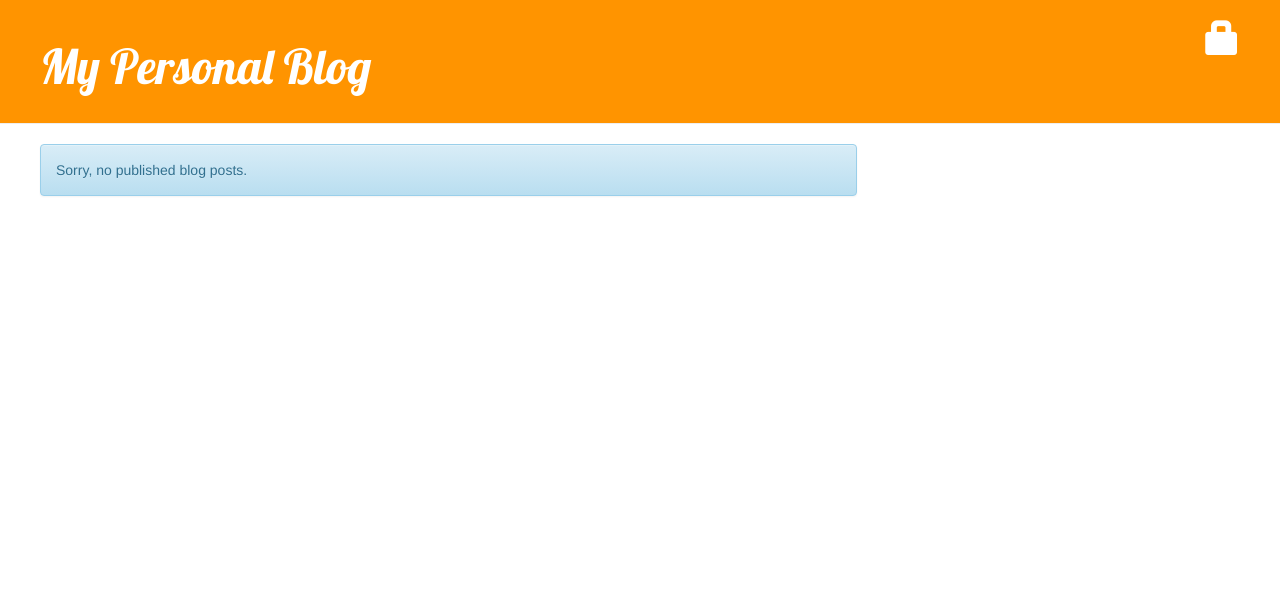
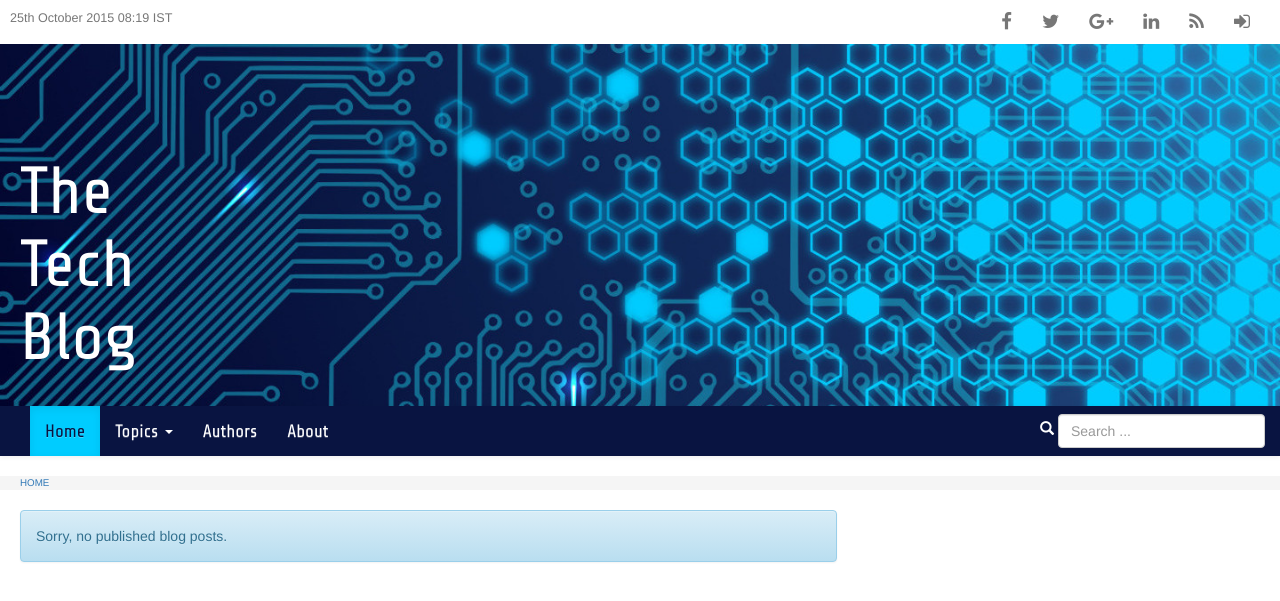
Before and after one commit to DevopediaOrg/django-basic, a Django app: page / in a window 1280 px wide. Shown: the top 601 px of the page. Run offline with Django 3.2, Linux system fonts and the light colour scheme; data that the repository does not hold is empty; some libraries are stand-ins or nearby versions.

Commit message:
Attempting a complete redesign. Added menus and breadcrumbs. Header image added. Package django-bootstrap-pagination added. Pagination enabled for ListView.

```diff
--- a/blog/static/css/blog.css
+++ b/blog/static/css/blog.css
@@ -1,27 +1,37 @@
+.site-title-header {
+    margin-top: -300px;
+    padding-left: 20px;
+}
+
+.site-title-header a {
+    font-size: 50pt !important;
+}
+
 .page-header {
-    background-color: #ff9400;
-    margin-top: 0;
-    padding: 20px 20px 20px 40px;
+    margin-top: 0px;
+    padding: 0px;
 }
 
 .page-header h1, .page-header h1 a, .page-header h1 a:visited, .page-header h1 a:active {
-    color: #ffffff;
+    color: #FFF;
     font-size: 36pt;
     text-decoration: none;
 }
 
 .content {
-    margin-left: 40px;
+    margin-left: 20px;
+    margin-right: 20px;
 }
 
 h1, h2, h3, h4 {
-    font-family: 'Lobster', cursive;
+    font-family: 'Share Tech';
 }
 
-.date {
-    float: right;
-    color: #828282;
-    text-align: right;
+.today-date {
+    color: #777;
+    font-size: 0.9em;
+    float: left;
+    margin: 10px;
 }
 
 .save {
@@ -30,13 +40,6 @@ h1, h2, h3, h4 {
 
 .post-form textarea, .post-form input {
     width: 100%;
-}
-
-.top-menu, .top-menu:hover, .top-menu:visited {
-    color: #ffffff;
-    float: right;
-    font-size: 26pt;
-    margin-right: 20px;
 }
 
 .post {
--- /dev/null
+++ b/blog/static/css/menu.css
@@ -0,0 +1,122 @@
+/* ====================================================================
+   Top menu
+---------------------------------------------------------------------*/
+#topmenu > li > a:hover,
+#topmenu > li > a:focus {
+    color: #777;
+}
+
+#topmenu {
+    border-radius: 0px;
+    border-color: #f8f8f8;
+    border: 0px;
+    min-height: 0px;
+    margin-bottom: 0px;
+    float: right;
+    background-image: none !important;
+    background-color: #FFF !important;
+    box-shadow: none !important;
+}
+
+.show-on-hover:hover > ul.dropdown-menu {
+    display: block;
+}
+
+.social .fa-facebook:hover {
+    color: #4060A5;
+}
+
+.social .fa-twitter:hover {
+    color: #00ABE3;
+}
+
+.social .fa-google-plus:hover {
+    color: #e64522;
+}
+
+.social .fa-linkedin:hover {
+    color: #0094BC;
+}
+
+.social .fa-rss:hover {
+    color: #FF8300;
+}
+
+.login {
+    border-left: 0px solid #777;
+    padding-left: 0px;
+}
+
+.login .fa-sign-in:hover {
+    color: #4CC417;
+}
+
+.login .fa-sign-out:hover {
+    color: #DC381F;
+}
+
+
+/* ====================================================================
+   Main menu
+---------------------------------------------------------------------*/
+#mainmenu {
+    border-radius: 0px;
+    border-color: #f8f8f8;
+    border: 0px;
+    color: #FFF;
+}
+
+/* 00ccff 1b6c97 091441 */
+#mainmenu .container-fluid {
+    background-color: #091441;
+}
+
+.mainmenu > .open > a,
+.mainmenu > .active > a,
+.mainmenu > .active > a:focus,
+.mainmenu > .active > a:hover {
+    background-image: none !important;
+    background-color: #00ccff !important;
+    color: #091441 !important;
+}
+
+.mainmenu > li > a {
+    color: #FFF !important;
+    font-family: 'Share Tech';
+    font-size: 18px;
+}
+
+.mainmenu > li > a:focus,
+.mainmenu > li > a:hover {
+    color: #00ccff !important;
+    font-family: 'Share Tech';
+    font-size: 18px;
+}
+
+.dropdown-menu > li > a {
+    background-color: #091441 !important;
+    color: #FFF !important;
+    font-family: 'Share Tech';
+    font-size: 14px;
+}
+
+.dropdown-menu > .active > a {
+    background-image: none !important;
+    background-color: #00ccff !important;
+}
+
+.dropdown-menu > li > a:focus,
+.dropdown-menu > li > a:hover {
+    background-image: none !important;
+    background-color: #091441 !important;
+    color: #00ccff !important;
+}
+
+/* ====================================================================
+   Breadcrumbs
+---------------------------------------------------------------------*/
+.breadcrumb {
+    font-size: 0.7em;
+    padding: 0px 0px 0px 20px;
+    border-radius: 0px;
+}
--- a/blog/templates/blog/base.html
+++ b/blog/templates/blog/base.html
@@ -1,22 +1,32 @@
 {% load staticfiles %}
 <html>
     <head>
-        <title>{% block title %}My Personal Blog{% endblock %}</title>
+        <title>{% block title %}The Tech Blog{% endblock %}</title>
         <link rel="stylesheet" href="//maxcdn.bootstrapcdn.com/bootstrap/3.3.4/css/bootstrap.min.css">
         <link rel="stylesheet" href="//maxcdn.bootstrapcdn.com/bootstrap/3.3.4/css/bootstrap-theme.min.css">
-        <link href="http://fonts.googleapis.com/css?family=Lobster&subset=latin,latin-ext" rel="stylesheet" type="text/css">
+        <link rel="stylesheet" href="https://maxcdn.bootstrapcdn.com/font-awesome/4.4.0/css/font-awesome.min.css">
+        <link rel="stylesheet" href="http://fonts.googleapis.com/css?family=Share Tech&subset=latin,latin-ext" type="text/css">
         <link rel="stylesheet" href="{% static "css/blog.css" %}">
+        <link rel="stylesheet" href="{% static "css/menu.css" %}">
     </head>
     <body>
+        <!-- Top menu -->
+        <span class='today-date'>{% now "jS F Y H:i" %} IST</span>
+        {% include "blog/topmenu.html" %}
+
+        <!-- Header image -->
+        <img src="{% static 'images/header.jpg' %}" style="width:100%">
         <div class="page-header">
-            {% if user.is_authenticated %}
-            <a href="{% url 'blog:post_new' %}" class="top-menu"><span class="glyphicon glyphicon-plus"></span></a>
-            <p class="top-menu">Hello {{ user.username }}<small>(<a href="{% url 'django.contrib.auth.views.logout' %}">Log out</a>)</small></p>
-            {% else %}
-            <a href="{% url 'django.contrib.auth.views.login' %}" class="top-menu"><span class="glyphicon glyphicon-lock"></span></a>
-            {% endif %}
-            <h1><a href="{% url 'blog:post_list' %}">My Personal Blog</a></h1>
+            <h1 class="site-title-header"><a href="{% url 'blog:post_list' %}">The<br>Tech<br>Blog</a></h1>
         </div>
+
+        <!-- Main menu -->
+        {% include "blog/mainmenu.html" %}
+
+        <!-- Breadcrumbs -->
+        {% include "blog/breadcrumbs.html" %}
+
+        <!-- Main content -->
         <div class="content">
             <div class="row">
                 <div class="col-md-8">
--- /dev/null
+++ b/blog/templates/blog/breadcrumbs.html
@@ -0,0 +1,12 @@
+<ol class="breadcrumb">
+    <li><a href="/">HOME</a></li>
+    {% for item in path_items %}
+        {% if item != '' %}
+            {% if forloop.last %}
+                <li class="active">{{ item | upper }}</li>
+            {% else %}
+                <li><a href="/{{ item | slugify }}">{{ item | upper }}</a></li>
+            {% endif %}
+        {% endif %}
+    {% endfor %}
+</ol>
--- /dev/null
+++ b/blog/templates/blog/mainmenu.html
@@ -0,0 +1,50 @@
+<nav id="mainmenu" class="navbar navbar-default" role="navigation">
+    <div class="container-fluid">
+        <div class="collapse navbar-collapse" id="navbar1">
+            <ul class="nav navbar-nav mainmenu">
+                {% if request.path == '/' %}
+                    <li class='active'><a href="/">Home</a></li>
+                {% else %}
+                    <li><a href="/">Home</a></li>
+                {% endif %}
+
+                {% if 'topics' in request.path %}
+                <li class="dropdown show-on-hover active">
+                {% else %}
+                <li class="dropdown show-on-hover">
+                {% endif %}
+                    <a href="#" class="dropdown-toggle" data-toggle="dropdown" role="button" aria-haspopup="true" aria-expanded="false">Topics <span class="caret"></span></a>
+                    <ul class="dropdown-menu">
+                        {% for topic, url in topics %}
+                            {% if request.path == url %}
+                            <li class="active"><a href="/topics/{{ topic | slugify }}">{{ topic }}</a></li>
+                            {% else %}
+                            <li><a href="/topics/{{ topic | slugify }}">{{ topic }}</a></li>
+                            {% endif %}
+                        {% endfor %}
+                    </ul>
+                </li>
+
+                {% if request.path == '/authors' %}
+                    <li class='active'><a href="/authors">Authors</a></li>
+                {% else %}
+                    <li><a href="/authors">Authors</a></li>
+                {% endif %}
+
+                {% if request.path == '/about' %}
+                    <li class='active'><a href="/about">About</a></li>
+                {% else %}
+                    <li><a href="/about">About</a></li>
+                {% endif %}
+            </ul>
+            <ul class="nav navbar-nav navbar-right mainmenu">
+                <form class="navbar-form navbar-right" role="search" action="/search">
+                    <div class="form-group">
+                        <span class="glyphicon glyphicon-search" aria-hidden="true"></span>
+                        <input type="text" class="form-control" placeholder="Search ...">
+                    </div>
+                </form>
+            </ul>
+        </div>
+    </div>
+</nav>
--- /dev/null
+++ b/blog/templates/blog/paginate.html
@@ -0,0 +1,5 @@
+{% load bootstrap_pagination %}
+
+{% if is_paginated %}
+    {% bootstrap_paginate page_obj range=6 show_first_last="true" %}
+{% endif %}
--- a/blog/templates/blog/post_list.html
+++ b/blog/templates/blog/post_list.html
@@ -4,11 +4,6 @@
 
 {% block content %}
     {% for post in posts %}
-        {% if forloop.first %}
-            <div class="list-summary">
-                {{ posts.count }} post{{posts.count | pluralize}} as of {% now "jS F Y H:i" %}
-            </div>
-        {% endif %}
         <div class="panel {% cycle 'panel-warning' 'panel-success' 'panel-info' %}">
             <div class="panel-heading">
                 <span class="badge">{{ forloop.counter }}</span>
@@ -21,13 +16,15 @@
             </div>
             {% url "blog:post_detail" pk=post.pk  as detail_url %}
             <div class="panel-body">
-                <h3><a href="{{detail_url}}">{{ post.title | title }}</a></h3>
+                <h3><a href="{{detail_url}}">{{ post.title | title | truncatechars:80 }}</a></h3>
                 {{ post.text | linebreaks | truncatewords:80 }}
             </div>
         </div>
+
         {% if forloop.last %}
-            <div class="list-summary">
-                <a href="#">Back to top <span class="glyphicon glyphicon-menu-up"></span></a>
+            {% include "blog/paginate.html" %}
+            <div class="list-summary" style="font-size:1em;text-align:right">
+                <a href="#"><span class="glyphicon glyphicon-menu-up"></span></a>
             </div>
         {% endif %}
     {% empty %}
--- /dev/null
+++ b/blog/templates/blog/topmenu.html
@@ -0,0 +1,20 @@
+<nav id="topmenu" class="navbar navbar-default" role="navigation">
+    <div class="container-fluid">
+        <div class="collapse navbar-collapse" id="navbar1">
+            <ul class="nav navbar-nav navbar-right login">
+                {% if user.is_authenticated %}
+                <li><a href="{% url 'django.contrib.auth.views.logout' %}"><i class="fa fa-lg fa-sign-out"></i></a></li>
+                {% else %}
+                <li><a href="{% url 'django.contrib.auth.views.login' %}"><i class="fa fa-lg fa-sign-in"></i></a></li>
+                {% endif %}
+            </ul>
+            <ul class="nav navbar-nav navbar-right social">
+                <li><a href="#"><i class="fa fa-lg fa-facebook"></i></a></li>
+                <li><a href="#"><i class="fa fa-lg fa-twitter"></i></a></li>
+                <li><a href="#"><i class="fa fa-lg fa-google-plus"></i></a></li>
+                <li><a href="#"><i class="fa fa-lg fa-linkedin"></i></a></li>
+                <li><a href="#"><i class="fa fa-lg fa-rss"></i></a></li>
+            </ul>
+        </div>
+    </div>
+</nav>
--- a/blog/urls.py
+++ b/blog/urls.py
@@ -8,4 +8,7 @@ urlpatterns = [
     url(r'^post/(?P<pk>[0-9]+)/edit/$', views.UpdateView.as_view(), name='post_edit'),
     url(r'^post/(?P<pk>[0-9]+)/$', views.DetailView.as_view(), name='post_detail'),
     url(r'^post/new/$', views.CreateView.as_view(), name='post_new'),
+    url(r'^authors$', views.ListView.as_view(), name='post_list'),
+    url(r'^about$', views.ListView.as_view(), name='post_list'),
+    url(r'^topics', views.ListView.as_view(), name='post_list'),
 ]
--- a/blog/views.py
+++ b/blog/views.py
@@ -1,4 +1,5 @@
 from django.utils import timezone
+from django.utils.text import slugify
 from django.contrib.auth.decorators import login_required
 from django.utils.decorators import method_decorator
 from django.core.urlresolvers import reverse_lazy
@@ -22,6 +23,27 @@ class PublishedPostFilterMixin(object):
 
 class ListView(PublishedPostFilterMixin, generic.ListView):
     context_object_name = 'posts' # default is object_list or post_list
+    paginate_by = 8
+
+    def get_path_items(self, topics):
+        path_items = self.request.path.split('/')
+        if 'topics' in path_items and path_items[-1]!='topics':
+            # convert from slug to topic
+            slugs = [slugify(x) for x in topics]
+            tindex = slugs.index(path_items[-1])
+            path_items[-1] = topics[tindex]
+        return path_items
+
+    def get_context_data(self, **kwargs):
+        topics = ['General', 'Aerospace', 'Agriculture', 'Automotive',
+                  'Electrical & Electronics', 'Green Energy',
+                  'IT & Computing', 'Medical', 'Telecommunications']
+        context = super().get_context_data(**kwargs)
+        context.update({
+            'path_items': self.get_path_items(topics),
+            'topics': [(x,'/topics/'+slugify(x)) for x in topics],
+        })
+        return context
 
 
 class CreateView(LoginRequiredMixin, generic.CreateView):
--- a/mysite/settings.py
+++ b/mysite/settings.py
@@ -37,6 +37,7 @@ INSTALLED_APPS = (
     'django.contrib.sessions',
     'django.contrib.messages',
     'django.contrib.staticfiles',
+    'bootstrap_pagination',
     'blog',
     'food',
 )
--- a/mysite/urls.py
+++ b/mysite/urls.py
@@ -2,10 +2,6 @@ from django.conf.urls import include, url
 from django.contrib import admin
 
 urlpatterns = [
-    # Examples:
-    # url(r'^$', 'mysite.views.home', name='home'),
-    # url(r'^blog/', include('blog.urls')),
-
     url(r'^admin/', include(admin.site.urls)),
     url(r'^accounts/login/$', 'django.contrib.auth.views.login'),
     url(r'^accounts/logout/$', 'django.contrib.auth.views.logout', {'next_page': '/'}),
--- a/requirements.txt
+++ b/requirements.txt
@@ -1,3 +1,4 @@
 Django==1.8.4
+django-bootstrap-pagination==1.5.1
 pytz==2015.6
 wheel==0.24.0
```
Also changed, not shown: blog/static/images/header.jpg (added).
